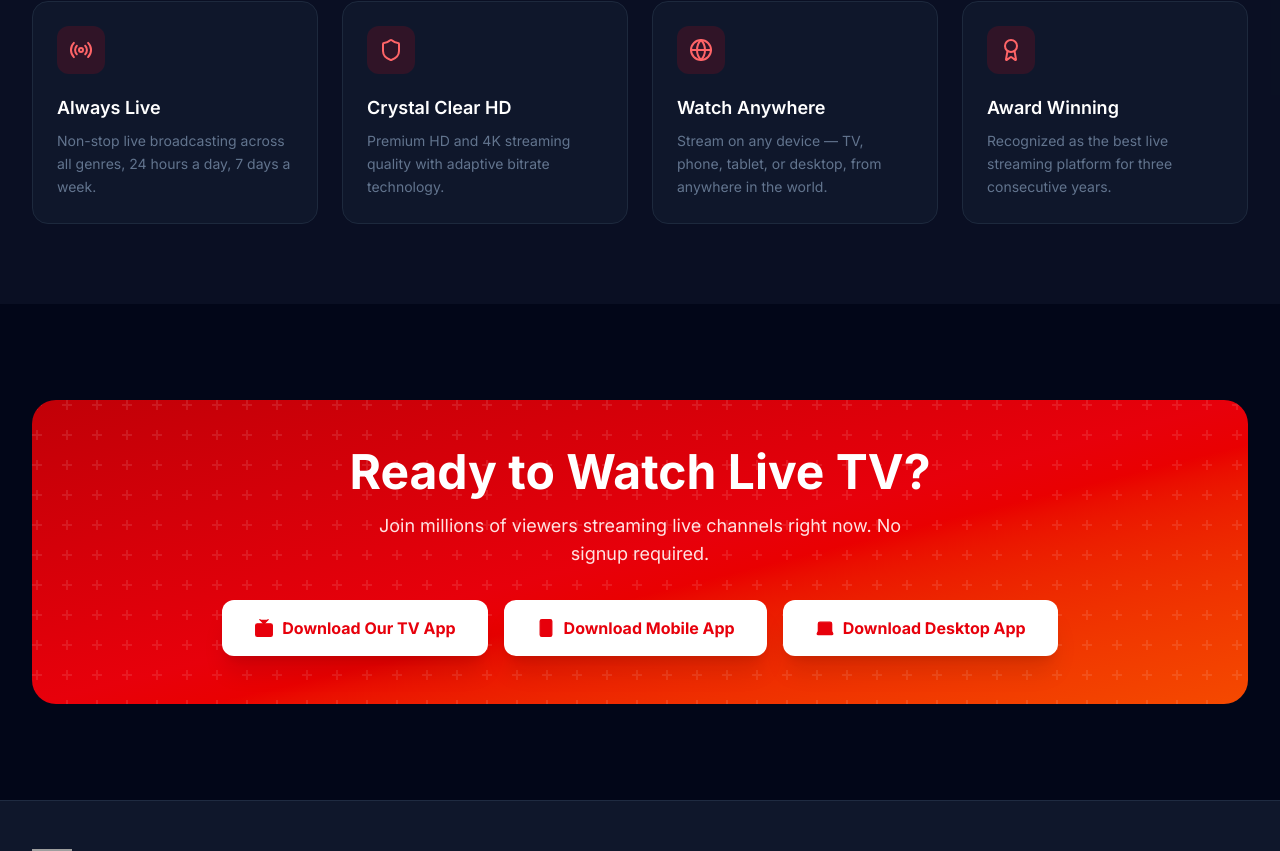
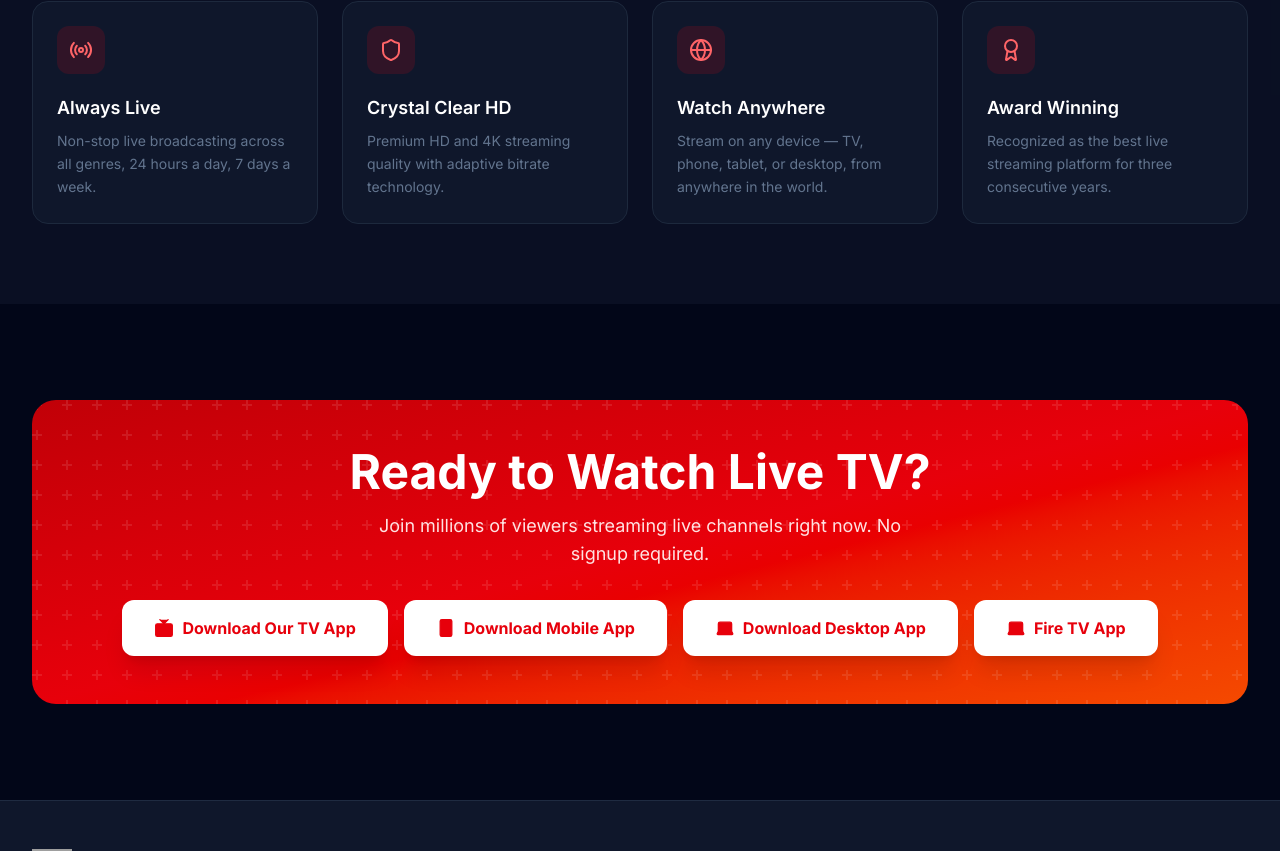
Before and after one commit to roshanj655/tvchanelweb, a Next.js app: page / in a window 1280 px wide. Shown: the part 1430-2281 px from the top of the page. Built offline with nearby package versions, Linux system fonts and the light colour scheme; no server answers; grey boxes are pictures that could not be loaded.

Commit message:
fire tv added

```diff
--- a/app/page.tsx
+++ b/app/page.tsx
@@ -347,6 +347,13 @@ export default function Home() {
                   <Laptop className="w-5 h-5 fill-red-600" strokeWidth={1.5} strokeLinecap="round" strokeLinejoin="round"/>
                   Download Desktop App
                 </Link>
+                <Link
+                  href="https://pub-22a23082e2a244939d75c9747bc537a5.r2.dev/firetv/app-release.apk"
+                  className="flex items-center gap-2 bg-white text-red-600 font-bold px-8 py-4 rounded-xl hover:bg-red-50 transition-colors shadow-xl"
+                >
+                  <Laptop className="w-5 h-5 fill-red-600" strokeWidth={1.5} strokeLinecap="round" strokeLinejoin="round"/>
+                  Fire TV App
+                </Link>
               </div>
             </div>
           </div>
```
Also changed, not shown: 49 other files (tests, documents, lock files or other folders).
